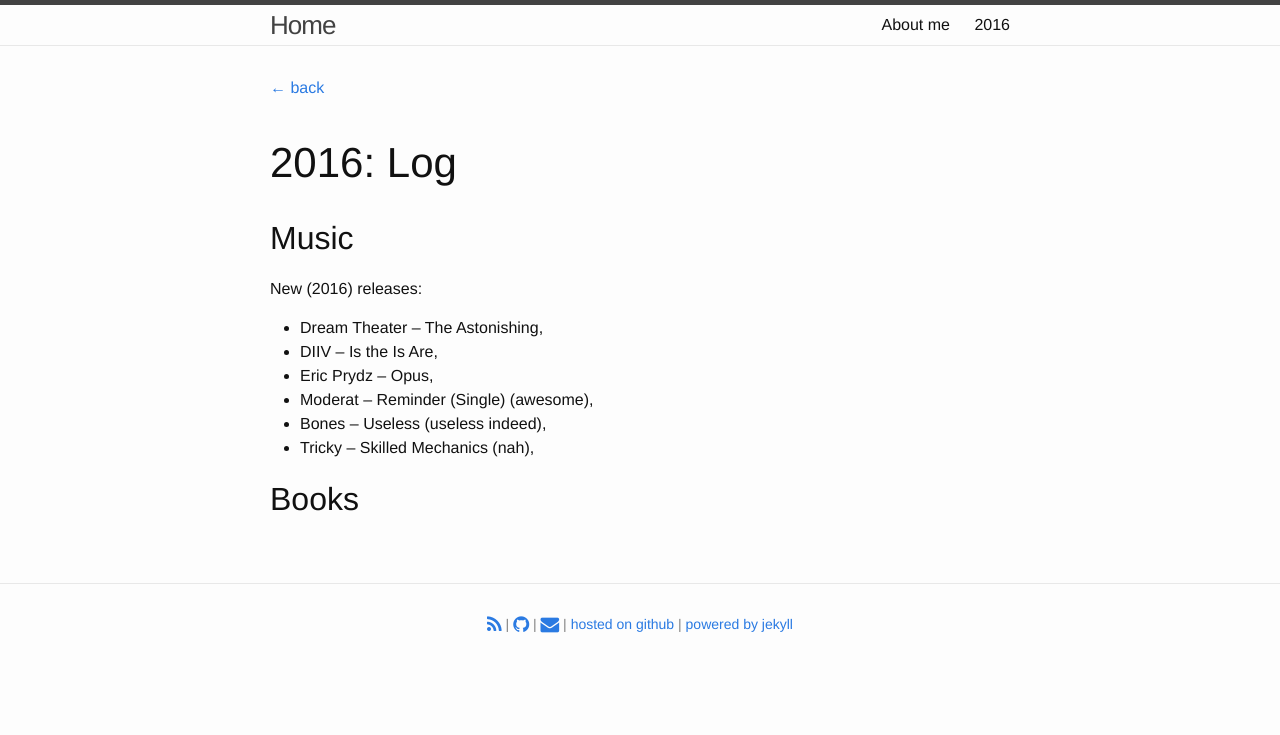
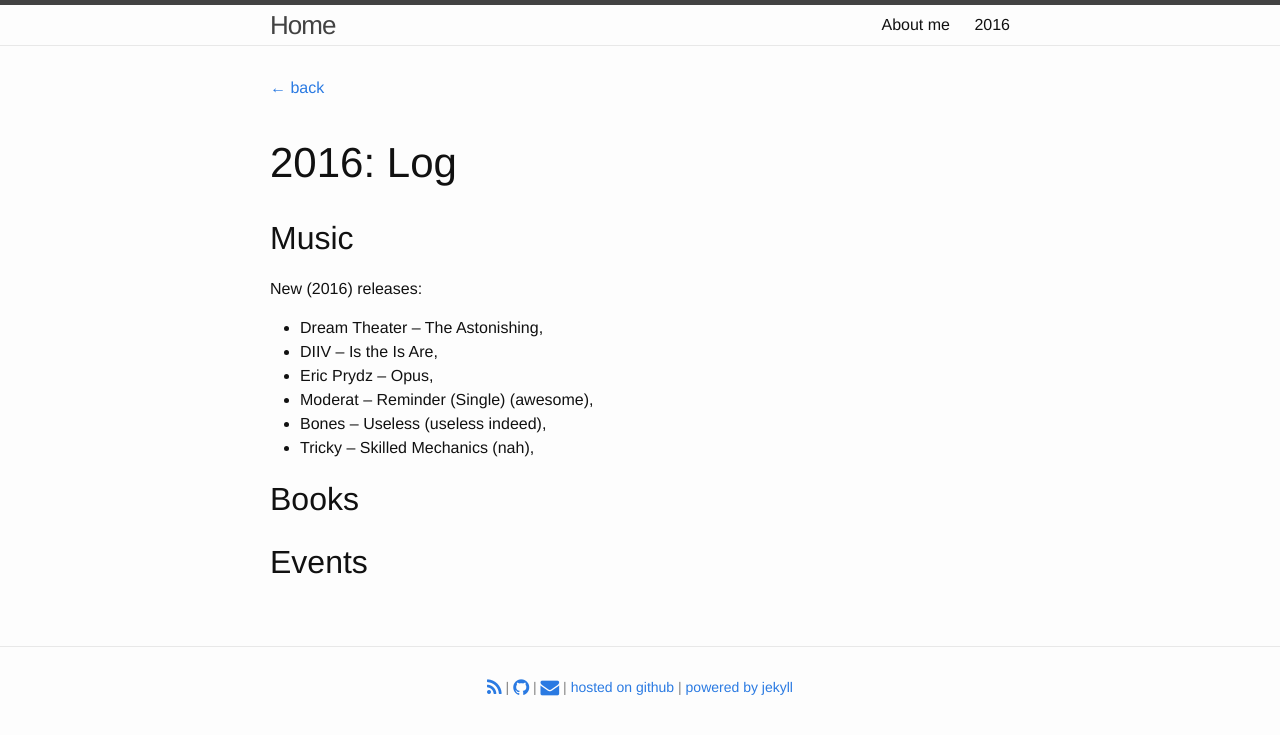
Before and after one commit to demidovakatya/demidovakatya.github.io, a Jekyll site: the page built from 2016.md, in a window 1280 px wide. Shown: the top 735 px of the page. Built offline with Jekyll 4.4.1, drawn with Linux system fonts in a browser that asks for light colours; nearby versions of some CDN libraries.

Commit message:
Small changes

```diff
--- a/2016.md
+++ b/2016.md
@@ -15,6 +15,6 @@ New (2016) releases:
 - Bones – Useless (useless indeed),
 - Tricky – Skilled Mechanics (nah),
 
+## Books
 
-
-## Books
+## Events
```
